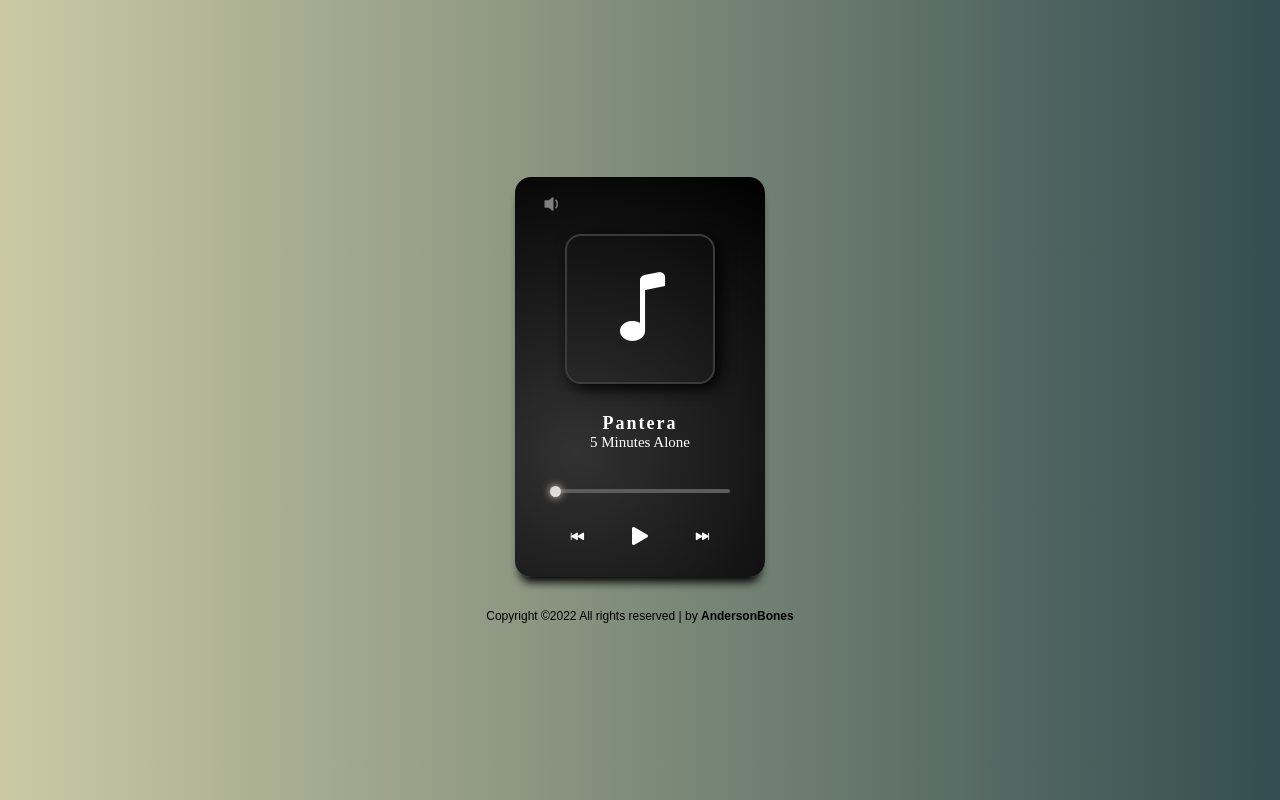
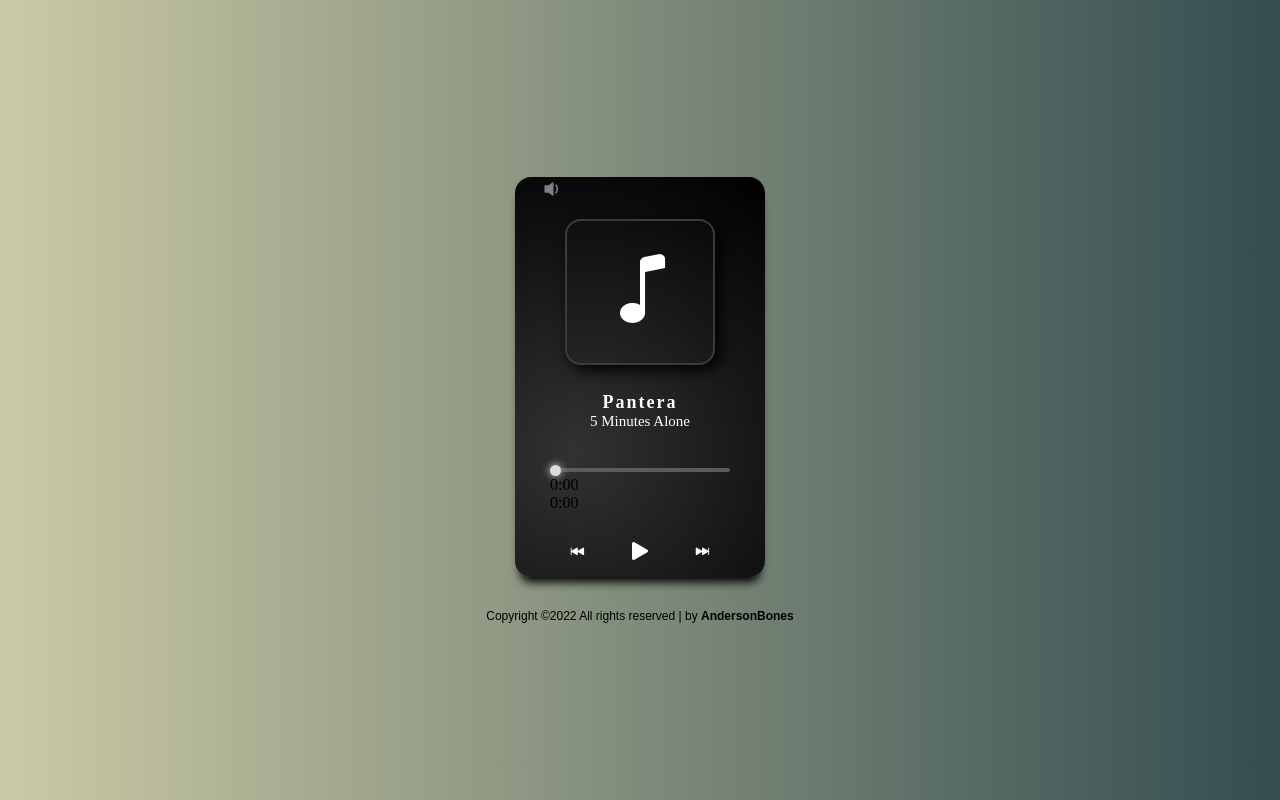
Before and after one commit to AndersonBones/Music-Player, a plain HTML site: page index.html in a window 1280 px wide. Drawn offline with nearby package versions, Linux system fonts and the light colour scheme; a web font is replaced by a local one.

Commit message:
version 2 - update index.html

```diff
--- a/index.html
+++ b/index.html
@@ -34,11 +34,15 @@
                 </div>
                 <div class="time-music">
                     <input id="timing" ontouchend="SetTiming()"onclick="SetTiming()" type="range" min="0" value="0">
+                    <div id="currentTime-container">
+                        <p id="current-time-value">0:00</p>
+                        <p id="duration-value">0:00</p>
+                    </div>
                 </div>
 
                 <div class="controls">
                     <button onclick="BackMusic()" class="anterior"><i class="bi bi-skip-backward-fill"></i></button>
-                    <button onclick="PlayMusic()" class="play-button"><i class="bi bi-play-fill"></i></button>
+                    <button ontouchend='active(this)' onclick="PlayMusic()" class="play-button"><i class="bi bi-play-fill"></i></button>
                     <button onclick="NextMusic()" class="proxima"><i class="bi bi-skip-forward-fill"></i></button>
 
                 </div>
```
